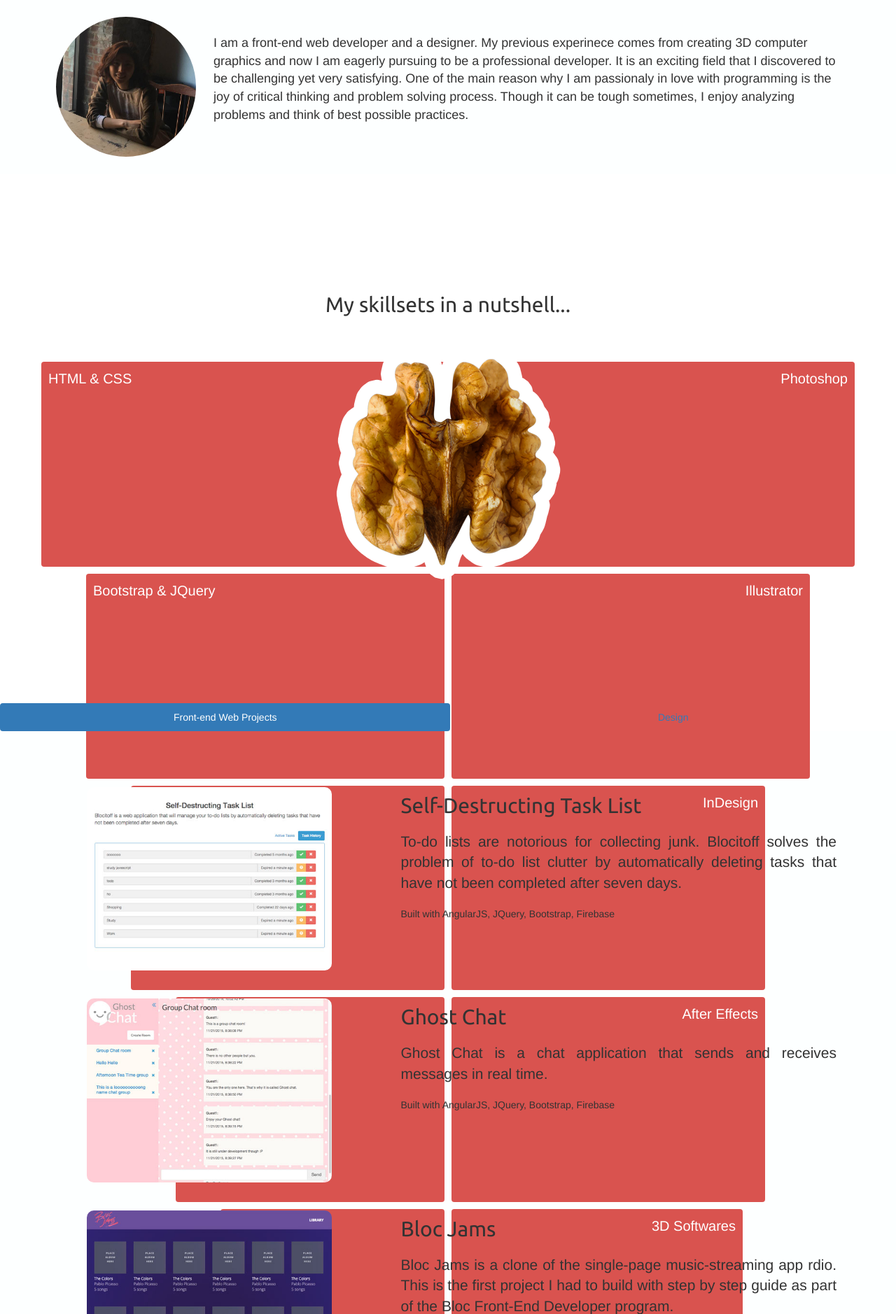
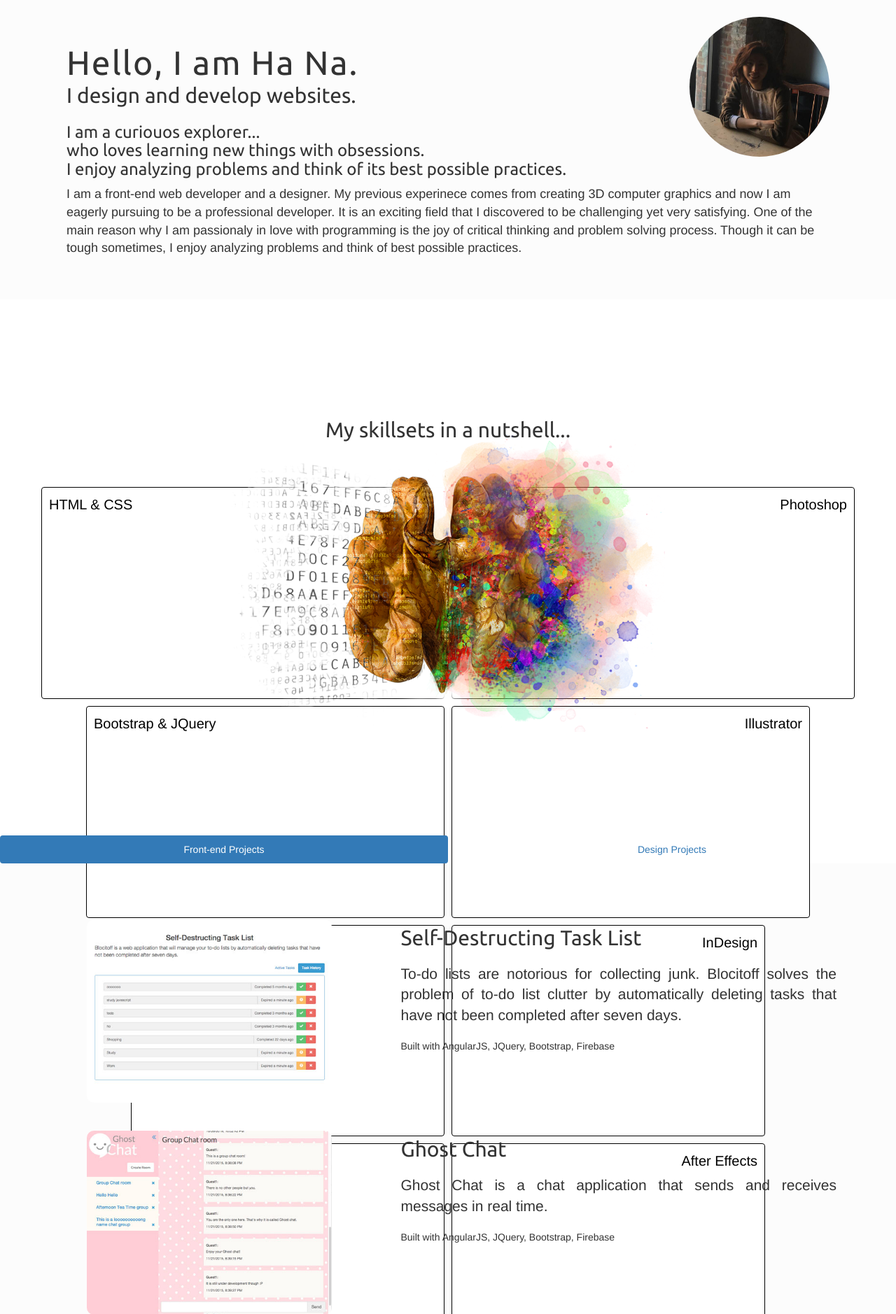
Before and after one commit to oneway101/onewayfirst.com, a PHP site: page / in a window 1280 px wide. Shown: the part 51-1929 px from the top of the page at 70% size. Run offline with PHP 8.4, Linux system fonts and the light colour scheme; data that the repository does not hold is empty; some libraries are stand-ins or nearby versions.

Commit message:
bio wip; walnut brain image replaced

```diff
--- a/assets/css/custom.css
+++ b/assets/css/custom.css
@@ -23,16 +23,13 @@
   padding-top: 10px; }
 
 .bg-color {
-  background-color: rgba(245, 255, 255, 0.25); }
+  background-color: #FCFCFC; }
 
 /*navigation bar*/
 /*bio*/
-#bio {
-  height: 250px; }
-
 .profile-photo {
   margin: 25px;
-  float: left; }
+  float: right; }
   .profile-photo img {
     max-height: 200px;
     max-width: 200px;
@@ -41,6 +38,12 @@
 .profile-text {
   padding: 50px 25px;
   font-size: 18px; }
+
+.big-text {
+  line-height: 40px; }
+  .big-text span {
+    font-size: 48px;
+    letter-spacing: 2px; }
 
 /*Skills*/
 #skills {
@@ -55,7 +58,7 @@
   position: absolute;
   left: 50%;
   transform: translateX(-50%);
-  margin-top: -25px; }
+  margin-top: -70px; }
 
 .left-brain, .right-brain {
   width: 100%; }
@@ -63,24 +66,26 @@
 .left-brain > div {
   float: right;
   clear: both;
-  width: 100%; }
+  width: 100%;
+  border: 1px solid black; }
 
 .right-brain > div {
   text-align: right;
   float: left;
   clear: both;
-  width: 100%; }
+  width: 100%;
+  border: 1px solid black; }
 
 .bar {
   width: 100%;
   height: 100%;
-  background-color: #D9534F;
+  background-color: white;
   border-radius: 4px;
   padding: 10px;
   margin: 5px; }
   .bar span {
     font-size: 20px;
-    color: white; }
+    color: black; }
 
 /*Front-end Portfolio*/
 .web-projects-wrapper {
--- a/assets/css/custom.scss
+++ b/assets/css/custom.scss
@@ -4,6 +4,8 @@
 $md: 992px;
 $lg: 1200px;
 
+$bg-color: #FCFCFC;
+$hover-color: #FCFCFC;
 header {
 	height: 50px;
 }
@@ -29,19 +31,19 @@
 	padding-top: 10px;
 	//margin-bottom: 10px;
 }
-.bg-color {
-	background-color: rgba(245,255,255,0.25);
+.bg-color{
+	background-color: $bg-color;
 }
 
 /*navigation bar*/
 
 /*bio*/
-#bio {
-	height: 250px;
+.bio-wrapper{
+	//background-color: $bg-color;
 }
 .profile-photo {
 	margin: 25px;
-	float: left;
+	float: right;
 	img{
 	max-height: 200px;
 	max-width: 200px;
@@ -51,6 +53,13 @@
 .profile-text {
 	padding: 50px 25px;
 	font-size: 18px;
+}
+.big-text {
+	line-height: 40px;
+	span{
+	font-size: 48px;
+	letter-spacing: 2px;
+	}
 }
 
 /*Skills*/
@@ -66,7 +75,7 @@
   position: absolute;
   left: 50%;
   transform: translateX(-50%);
-  margin-top: -25px;
+  margin-top: -70px;
 }
 .left-brain,.right-brain{
 	width: 100%;
@@ -75,23 +84,25 @@
 	float: right;
 	clear: both;
 	width: 100%;
+	border: 1px solid black;
 }
 .right-brain>div{
 	text-align: right;
 	float: left;
 	clear: both;
 	width: 100%;
+	border: 1px solid black;
 }
 .bar{
 	width: 100%;
 	height: 100%;
-	background-color: #D9534F;
+	background-color: white;
 	border-radius: 4px;
 	padding: 10px;
 	margin: 5px;
 	span{
 		font-size: 20px;
-		color: white;
+		color: black;
 	}
 
 }
--- a/index.php
+++ b/index.php
@@ -55,15 +55,20 @@
 	</nav>
 <!-- BIO -->
 <section id="bio" class="bg-color">
-	<div class="container">
-		<div class="row">
+	<div class="container bio-wrapper">
 		<div class="profile-photo">
 			<img src="assets/img/profile.jpg">
 		</div>
 		<div class="profile-text">
+		<h2 class="big-text"><span>Hello, I am Ha Na.</span><br>
+			I design and develop websites.
+		</h2>
+		<h3>I am a curiouos explorer... <br>
+		who loves learning new things with obsessions.<br>
+		I enjoy analyzing problems and think of its best possible practices.
+		</h3>
 			<p>I am a front-end web developer and a designer. My previous experinece comes from creating 3D computer graphics and now I am eagerly pursuing to be a professional developer. It is an exciting field that I discovered to be challenging yet very satisfying. One of the main reason why I am passionaly in love with programming is the joy of critical thinking and problem solving process. Though it can be tough sometimes, I enjoy analyzing problems and think of best possible practices. </p>
 		</div>
-		</div><!-- .row -->
 	</div><!-- .container -->
 </section>
 <!-- SKILLS -->
@@ -78,7 +83,7 @@
 			<div class="bar" style="width:50%"><span>NodeJS</span></div>
 		</div>
 		<div class="walnut">
-			<img src="assets/img/walnut-border.png">
+			<img src="assets/img/walnut-brain.png">
 		</div>
 		<div class="right-brain">
 			<div class="bar" style="width:90%"><span>Photoshop</span></div>
@@ -91,8 +96,8 @@
 </section>
 <!-- PORTFOLIO -->
 <ul class="nav nav-pills nav-justified">
-	<li role="presentation" class="active" id="webdev-tab"><a href="#code" data-toggle="tab">Front-end Web Projects</a></li>
-	<li role="presentation" id="design-tab" data-toggle="tab"><a href="#design">Design</a></li>
+	<li role="presentation" class="active" id="webdev-tab"><a href="#code" data-toggle="tab">Front-end Projects</a></li>
+	<li role="presentation" id="design-tab" data-toggle="tab"><a href="#design">Design Projects</a></li>
 </ul>
 <section id="portfolio" class="bg-color" >
 	<div class="container web-projects-wrapper">
@@ -145,11 +150,17 @@
 					<li>Teaching Graphic Design course using softwares including Photoshop, Illustrator, InDesign, After Effects.</li>
 					<li>Teaching Web Design course with HTML, CSS, Jquery, Wordpress.</li>
 				</ul>
+				<h4>Web Designer</h4>
+				<span>Eland Kids/Who.A.U</span><span class="float-right">December 2015 - current</span>
+				<ul>
+					<li>Modify ecommerce CMS pre-built themes.</li>
+					<li>Create and manage website banners and email contents.</li>
+				</ul>
 				<h4>Freelance 3D Artist</h4>
 				<span>3D Modeler/3D Generalist</h4></span><span class="float-right">March 2014 - September 2014</span>
 				<ul>
 					<li>Built 3D low-poly game character models, weapons, assets and created texture maps.</li>
-					<li>Assisted and supplemented 3D elements to a contemporary artist(Lillian F. Schwartz).</li>
+					<li>Assisted and supplemented 3D elements to a contemporary artist (Lillian F. Schwartz).</li>
 				</ul>
 				<h4>3D Designer</h4>
 				<span>Victoria Production, NYC</span><span class="float-right">October 2013 - March 2014</span>
```
Also changed, not shown: assets/img/walnut-brain.png (added), 1 other file. Lines whose indentation alone changed are shown as unchanged.
